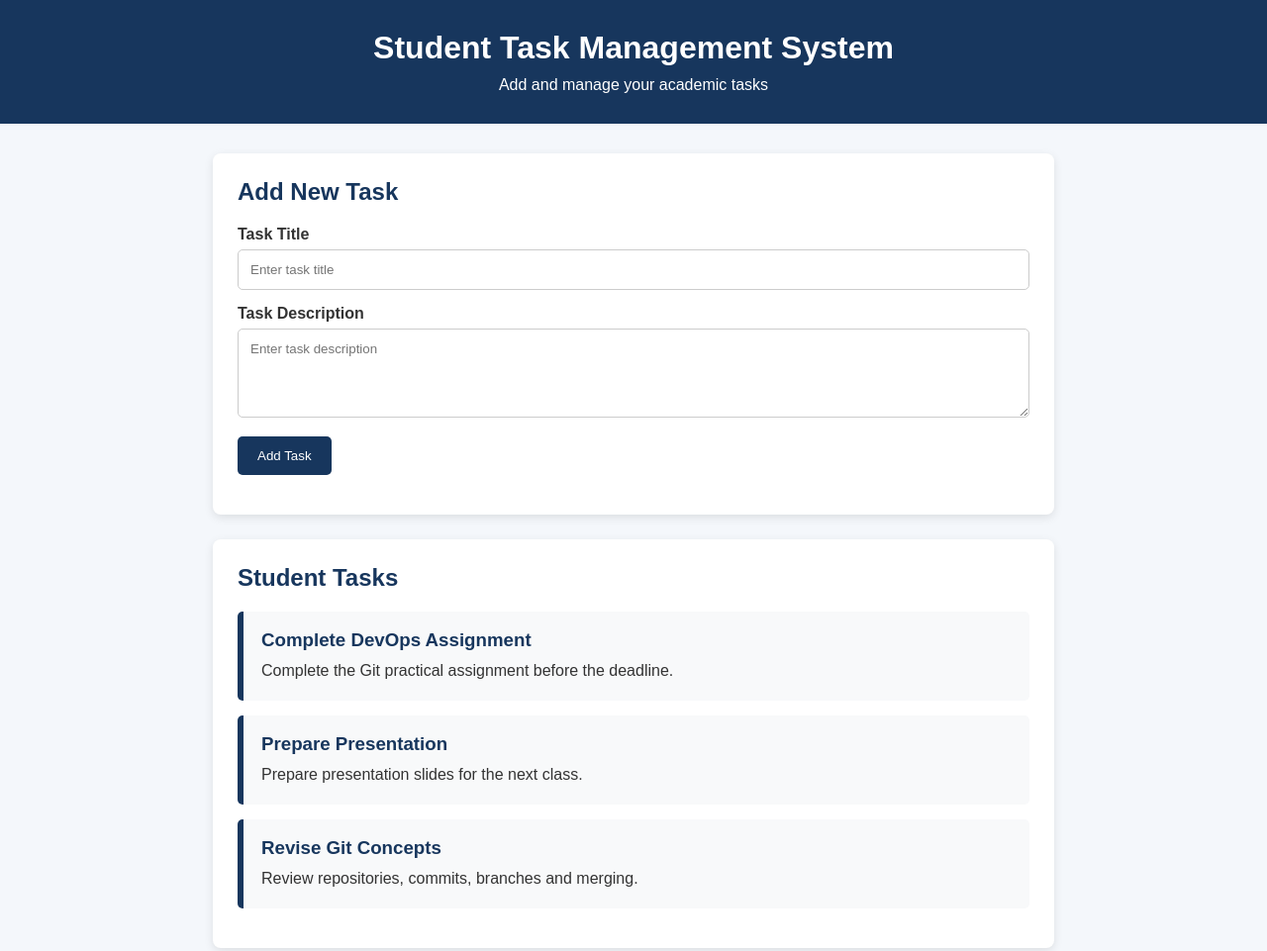
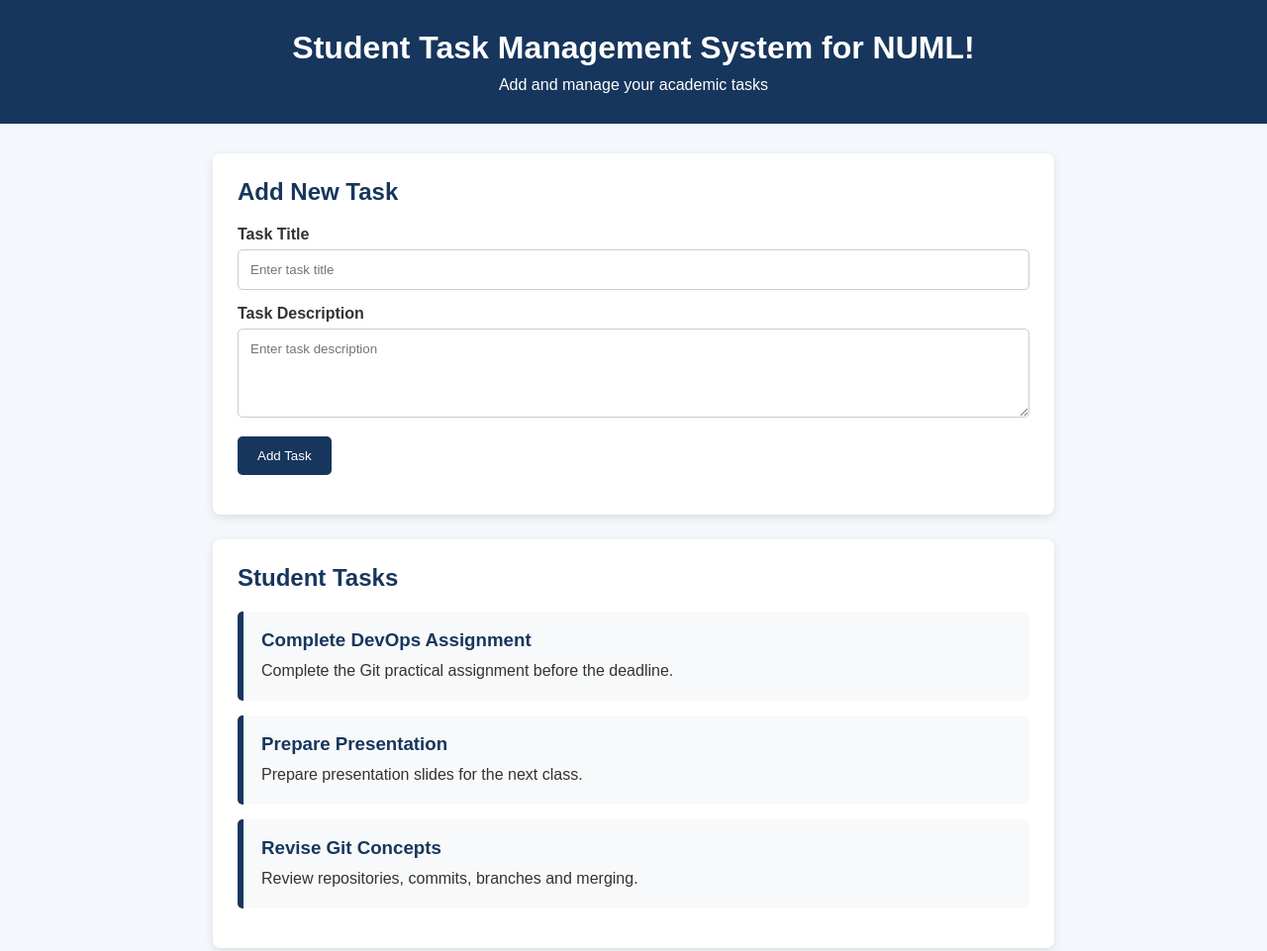
Before and after one commit to obaidu11ah/student-task-manager, a plain HTML site: page index.html in a window 1280 px wide. Shown: the top 961 px of the page at 99% size. Drawn offline with Linux system fonts and the light colour scheme.

Commit message:
Improve page heading and task descriptions

```diff
--- a/index.html
+++ b/index.html
@@ -9,7 +9,7 @@
 
 <body>
     <header>
-        <h1>Student Task Management System</h1>
+        <h1>Student Task Management System for NUML!</h1>
         <p>Add and manage your academic tasks</p>
     </header>
 
```
